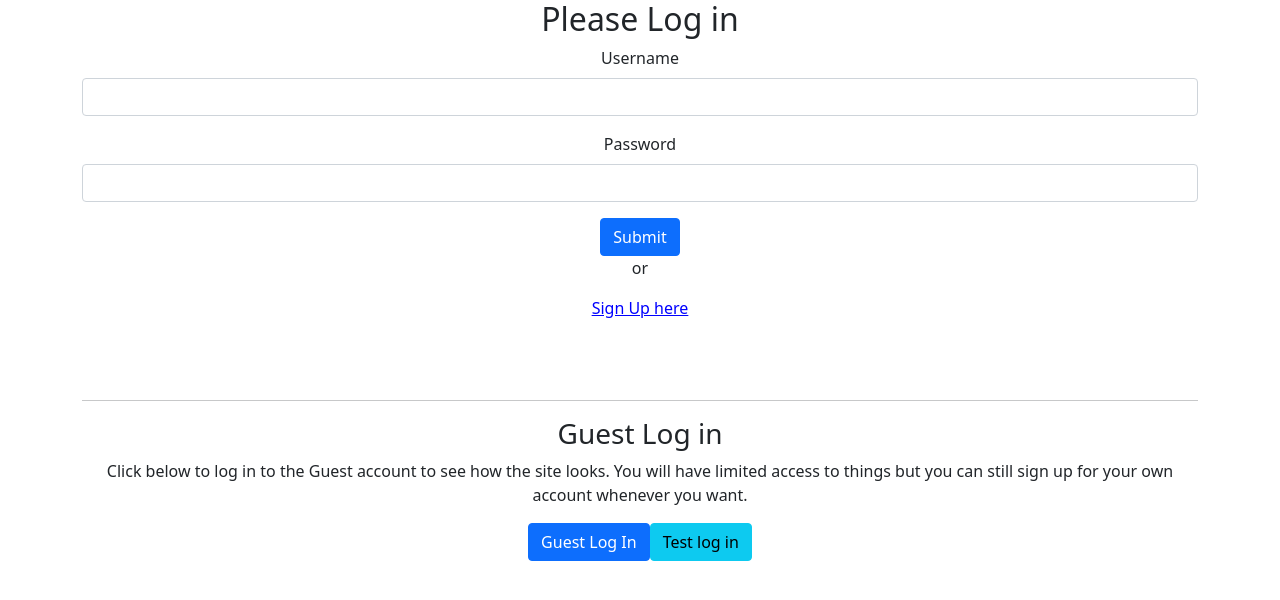
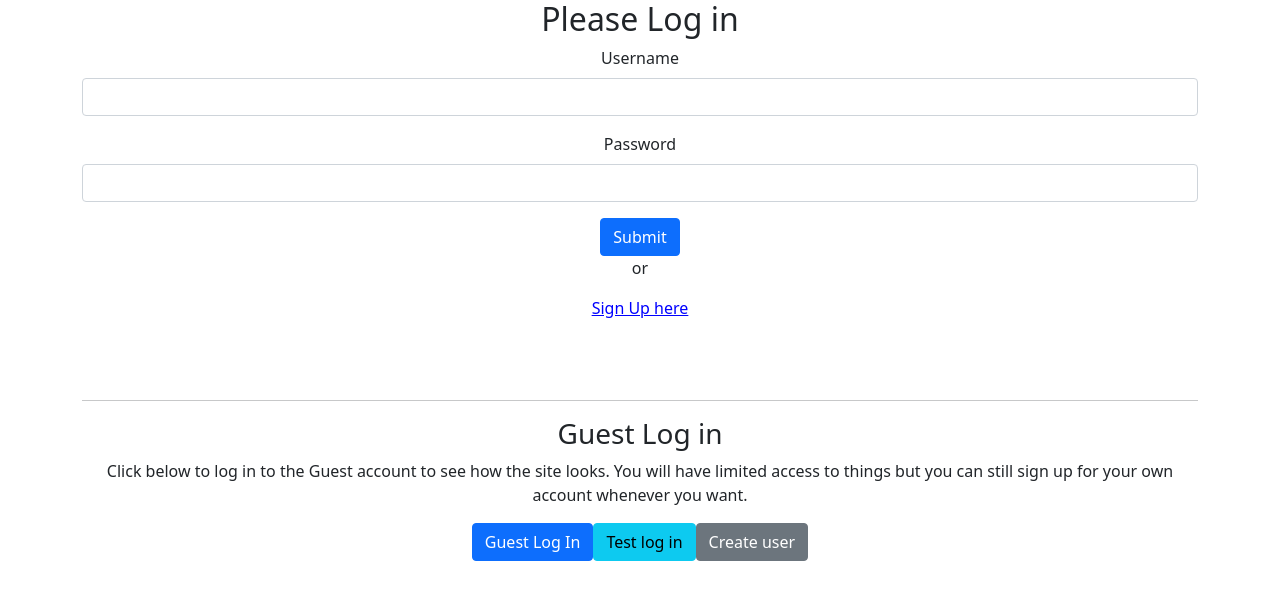
Before and after one commit to KP-90/fakebook, a React (Create React App) app: page /user/me in a window 1280 px wide. Shown: the top 600 px of the page. Built offline with nearby package versions, Linux system fonts and the light colour scheme.

Commit message:
add liked posts to user profile

```diff
--- a/src/components/userFiles/Login.js
+++ b/src/components/userFiles/Login.js
@@ -76,6 +76,38 @@ const  Login = ({setToken}) => {
         })
     }
 
+    const handleCreate = (e) => {
+        let first = 'test1'
+        let last = ''
+        let username = 'test1'
+        let password = 'test'
+        let confirm_pass = 'test'
+
+        fetch('http://localhost:4000/user', {
+            method: 'POST',
+            mode: 'cors',
+            headers: {'Content-Type': 'application/json'},
+            body: JSON.stringify({
+                first: first,
+                last: last,
+                username: username,
+                password: password,
+                confirm_pass: confirm_pass
+            })
+        })
+            .then(response => response.json())
+            .then(data => {
+                console.log("DATA: ", data)
+                if(!data.ok) {
+                    console.log("ERRORS IN SIGNUP")
+                }
+                else{
+                    window.alert("User succesfully created. \nPlease attempt to log in now.\n")
+                }
+            })
+    }
+
+
     return(
         <div className='container center'>
             <h2>Please Log in</h2>
@@ -104,6 +136,7 @@ const  Login = ({setToken}) => {
                 </p>
                 <Button varient='primary' onClick={handleGuest}>Guest Log In</Button>
                 <Button variant='info' onClick={handleTest}>Test log in</Button>
+                <Button variant='secondary' onClick={handleCreate}>Create user</Button>
             </div>
         </div>
 
--- a/src/components/userFiles/UserTabs.js
+++ b/src/components/userFiles/UserTabs.js
@@ -1,4 +1,4 @@
-import { useState } from 'react';
+import { useEffect, useState } from 'react';
 import { useDispatch } from 'react-redux';
 import { Button, Modal } from 'react-bootstrap';
 import Tab from 'react-bootstrap/Tab';
@@ -6,13 +6,22 @@ import Tabs from 'react-bootstrap/Tabs';
 import Timeline from '../postFiles/Timeline';
 import { changeToken, changeUser } from '../userSlice';
 import { useNavigate } from 'react-router';
-import useToken from '../../hooks/useToken';
 
 const UserTabs = (props) => {
 
     const {userPosts, currentUser, setToken} = props
     const nav = useNavigate()
     const dispatch = useDispatch()
+    const [likedPosts, setLikedPosts] = useState()
+
+    useEffect(() => {
+        fetch(`http://localhost:4000/liked/${currentUser._id}`, {mode: 'cors'})
+        .then(response => response.json())
+        .then(data => {
+            console.log("LKiked post data", data)
+            setLikedPosts(data.posts)
+        })
+    }, [])
 
     // Modal stuff //
     const [show, setShow] = useState(false);
@@ -38,6 +47,14 @@ const UserTabs = (props) => {
         })
     }
 
+    let LikedPostsSection = () => {
+        if(likedPosts && likedPosts.length > 0) {
+            return <Timeline allPosts={likedPosts} />
+        } else {
+            return <p>No liked posts yet</p>
+        }
+    }
+
     return(
         <div>
             <Tabs
@@ -53,7 +70,9 @@ const UserTabs = (props) => {
                     </div>
                 </Tab>
                 <Tab eventKey="liked" title="Liked">
-                    <p>This is where the liked posts will go</p>
+                    <h4>Liked posts by this user</h4>
+                    <LikedPostsSection />
+
                 </Tab>
 
 
```
Also changed, not shown: 1 other file (tests, documents, lock files or other folders).
